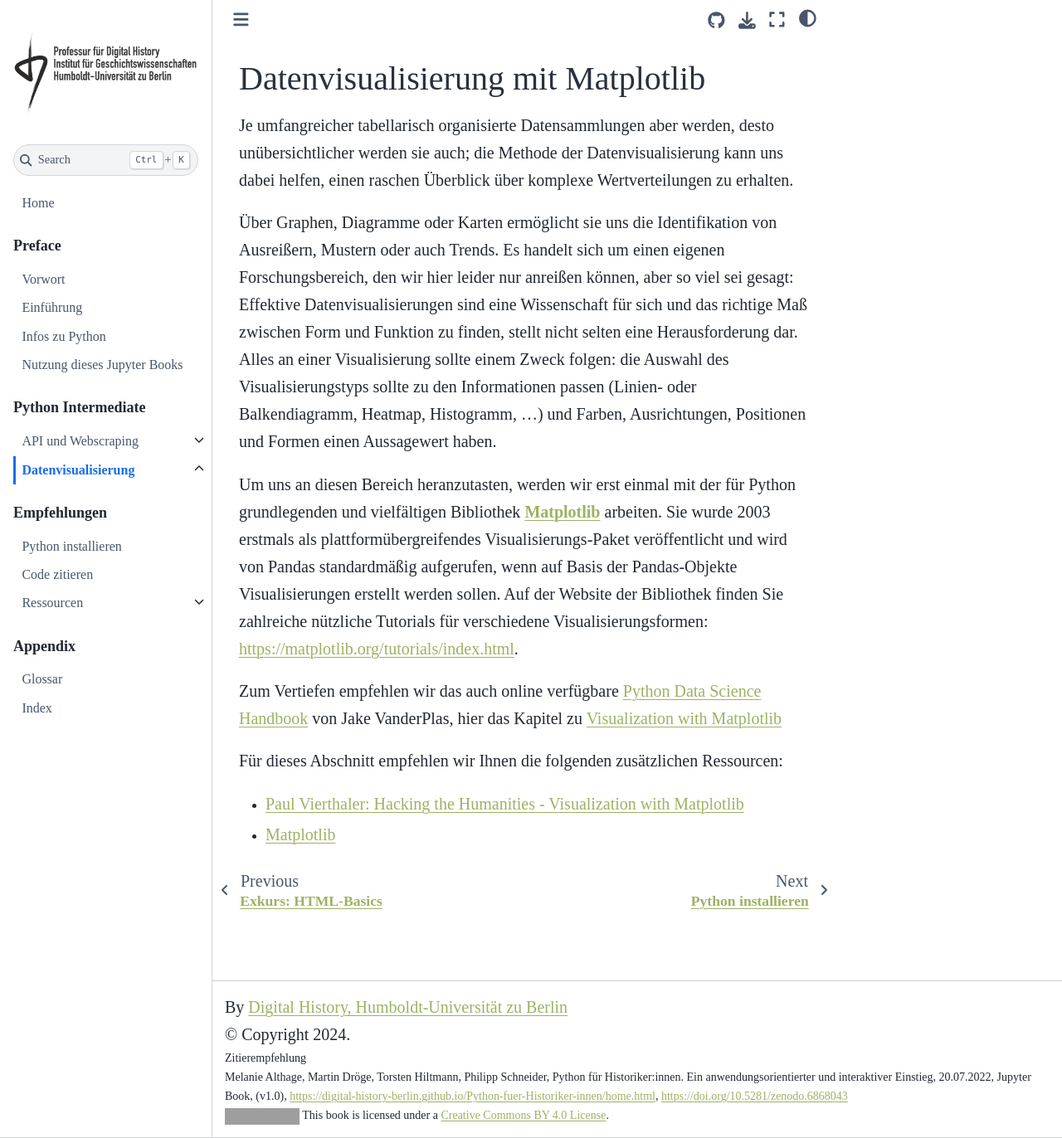
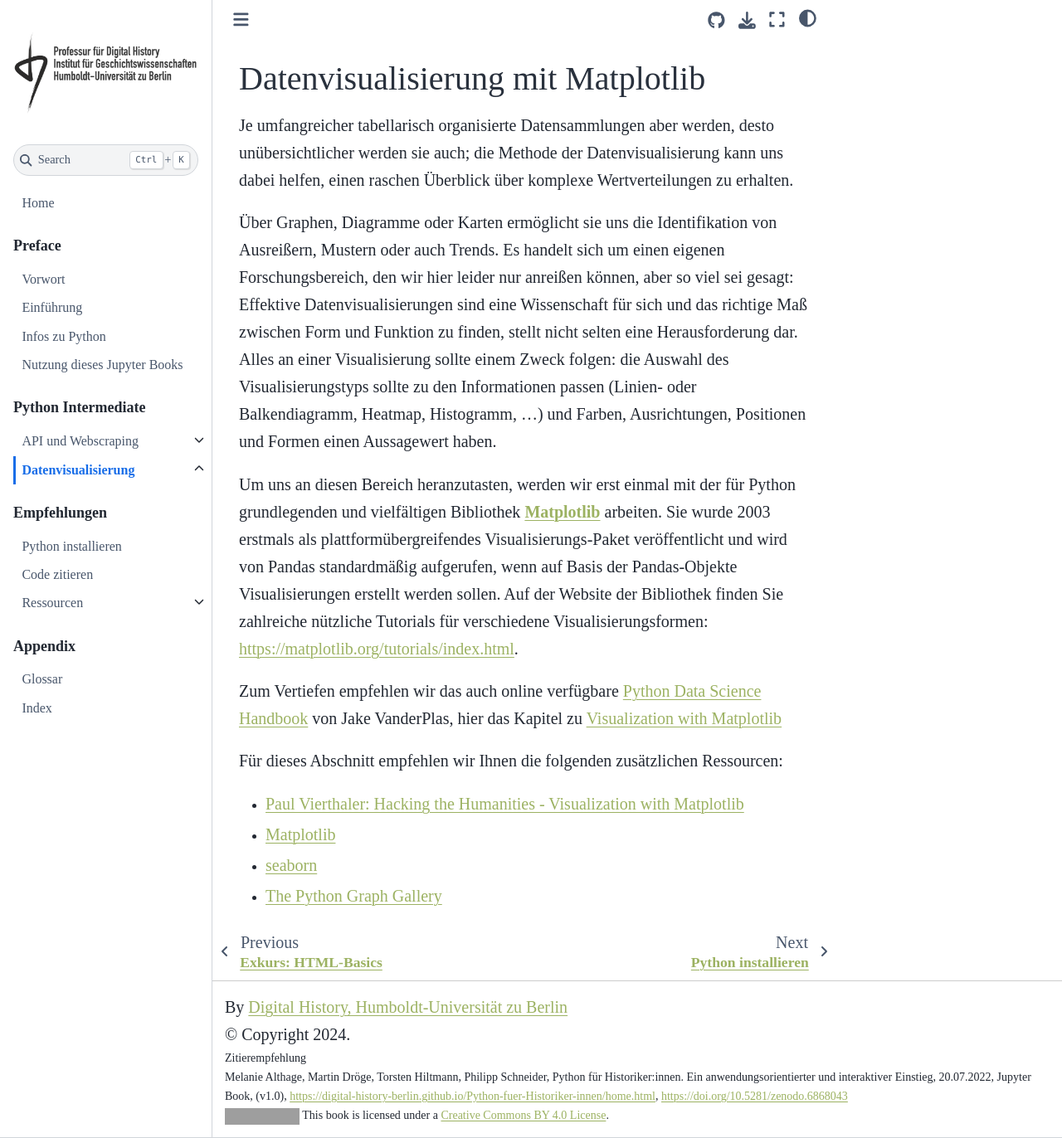
Before and after one commit to Digital-History-Berlin/Python-fuer-Historiker-innen-Intermediate, a Jupyter Book: the page built from ch03-plotten/01-info-dataviz.md, in a window 1280 px wide and 1372 px high. Shown: the whole window at 83% size. Built offline with Jupyter Book 1.0.4 settings and Sphinx 7.4.7 and the Sphinx Book theme 1.1.4, drawn with Linux system fonts in a browser that asks for light colours; pages that are not in the unit, such as notebooks, are missing from menus; some of the changed lines change nothing that is shown; grey boxes are pictures that could not be loaded.

Commit message:
update and add nbs dataviz

```diff
--- a/_toc.yml
+++ b/_toc.yml
@@ -44,9 +44,9 @@
     sections:
     - file: ch03-plotten/02-intro-matplotlib.ipynb
       title: Einstieg Matplotlib
-    - file: ch03-komplexe-datenstrukturen/03-tupel.ipynb
-      title: Tupel
-    - file: ch03-komplexe-datenstrukturen/04-sets.ipynb
+    - file: ch03-plotten/03-intro-seaborn.ipynb
+      title: Einstieg seaborn
+    - file: ch03-plotten/04-intro-wordclouds.ipynb
       title: Sets
     - file: ch03-komplexe-datenstrukturen/05-dictionaries.ipynb
       title: Dictionaries
--- a/ch03-plotten/01-info-dataviz.md
+++ b/ch03-plotten/01-info-dataviz.md
@@ -13,3 +13,5 @@
 
 - [Paul Vierthaler: Hacking the Humanities - Visualization with Matplotlib](https://www.youtube.com/watch?v=TtQUlhcsFuE&list=PL6kqrM2i6BPIpEF5yHPNkYhjHm-FYWh17&index=17&pbjreload=101)
 - [Matplotlib](https://matplotlib.org/3.3.3/contents.html)
+- [seaborn](https://seaborn.pydata.org/index.html)
+- [The Python Graph Gallery](https://python-graph-gallery.com/)
```
Also changed, not shown: 5 other files.
